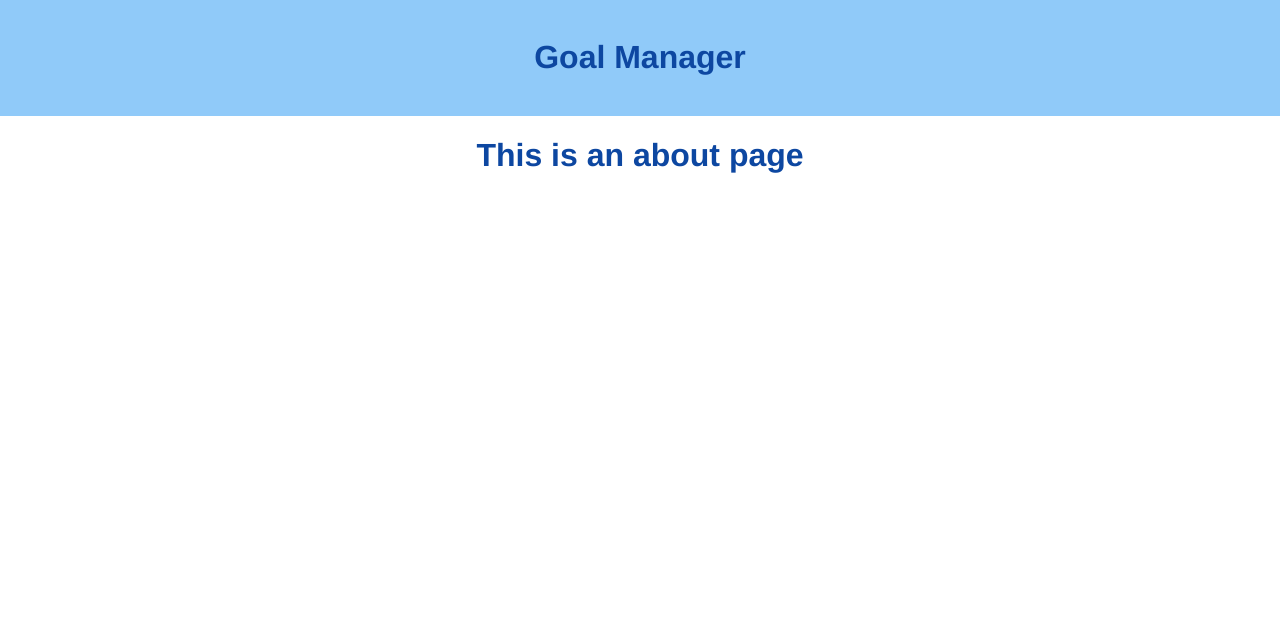
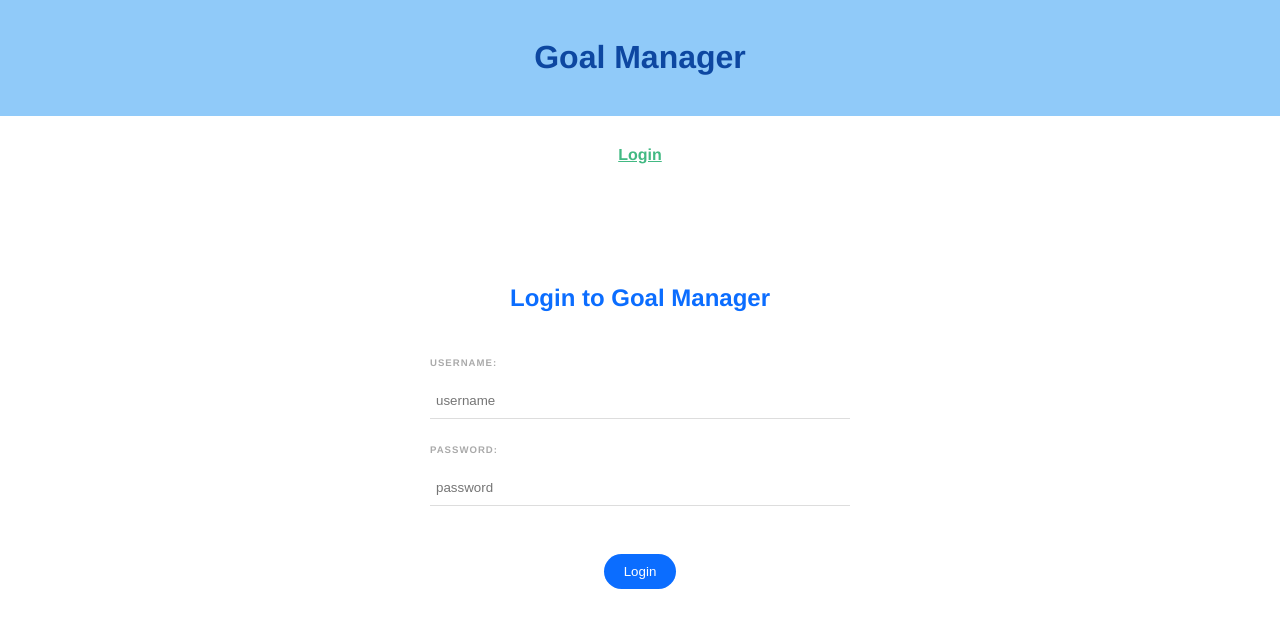
Before and after one commit to SWIRTH9092/goalmgr_frend, a Vue app: page /about in a window 1280 px wide. Shown: the top 628 px of the page. Built offline with nearby package versions, Linux system fonts and the light colour scheme.

Commit message:
add login page

```diff
--- a/src/composables/auth/AuthNavBar.vue
+++ b/src/composables/auth/AuthNavBar.vue
@@ -1,6 +1,6 @@
 <template>
     <nav>
-      <router-link :to="{ name: 'LoginForm'}">Login</router-link>
+      <router-link :to="{ name: 'LoginView'}">Login</router-link>
     </nav>
     <!-- <router-link :to="{ name: 'SignUp', params: { id: job.id}}"> -->
 </template>
--- a/src/router/index.js
+++ b/src/router/index.js
@@ -1,5 +1,6 @@
 import { createRouter, createWebHistory } from 'vue-router'
 import HomeView from '../views/HomeView.vue'
+import LoginView from '../views/auth/LoginView.vue'
 
 const routes = [
   {
@@ -9,11 +10,12 @@ const routes = [
   },
   {
     path: '/about',
-    name: 'about',
+    name: 'LoginView',
+    component: LoginView
     // route level code-splitting
     // this generates a separate chunk (about.[hash].js) for this route
     // which is lazy-loaded when the route is visited.
-    component: () => import(/* webpackChunkName: "about" */ '../views/AboutView.vue')
+    // component: () => import(/* webpackChunkName: "about" */ '../views/AboutView.vue')
   }
 ]
 
--- a/src/views/HomeView.vue
+++ b/src/views/HomeView.vue
@@ -6,7 +6,7 @@
             <img src="https://i.imgur.com/P9U0I0c.jpg" alt="arrows hitting target" >
         </div>
         <h2>Please Sign or Login</h2>
-        <!-- <router-link :to="{ name: 'LoginForm'}"><button>Login</button></router-link>        -->
+        <router-link :to="{ name: 'LoginView'}"><button>Login</button></router-link>
     </div>
   </div>
 </template>
--- /dev/null
+++ b/src/views/auth/LoginView.vue
@@ -0,0 +1,146 @@
+<template>
+    <div>
+        <AuthNavBar/>
+        <form @submit="submitLogin">
+
+        <h2>Login to Goal Manager</h2>
+
+        <label>Username:</label>
+        <input type="text"
+            v-model="u_Userid"
+            placeholder="username"
+            autocomplete="on"
+            required
+            maxlength="12"
+            >
+        <div v-if="useridError" class="error" > {{ useridError }}</div>
+
+        <label>Password:</label>
+        <input type="password"
+            v-model="u_Password"
+            autocomplete="on"
+            placeholder="password"
+            required
+            >
+        <div v-if="passwordError" class="error" > {{ passwordError }}</div>
+
+        <br>
+        <div class="error" > {{ loginError }}</div>
+
+        <div class="submit">
+            <button>Login</button>
+        </div>
+    </form>
+    </div>
+
+</template>
+<script>
+//
+
+import AuthNavBar from "@/composables/auth/AuthNavBar.vue";
+// import router from "@/router";
+import axios from "axios";
+export default {
+    name: "LoginView",
+    data() {
+        return {
+            isLoggedIn: false,
+            u_Userid: "",
+            u_Password: "",
+            useridError: "",
+            passwordError: "",
+            loginError: ""
+        };
+    },
+    setup() {
+    },
+    mounted() {
+        console.log("local storage value", localStorage.getItem("isLoggedIn"));
+    },
+    methods: {
+        async submitLogin(e) {
+            e.preventDefault();
+            //validate userid
+            this.useridError = this.u_Userid.length > 7 ?
+                "" : "userid must be at least 8 characters long";
+            // validate password
+            this.passwordError = this.u_Password.length > 7 ?
+                "" : "password must be at least 8 characters long";
+            // if no error
+            if (!this.useridError) {
+                if (!this.passwordError) {
+                    await axios
+                        .post("https://sw-goalmgr-bkend.onrender.com/auth/login", {
+                        u_Userid: this.u_Userid,
+                        u_Password: this.u_Password
+                    })
+                        .then((response) => {
+                        console.log(response);
+                        this.isLoggedIn = true;
+                        localStorage.setItem("isLoggedIn", "true");
+                        // router.push({ name: "GoalIndexView" });
+                    })
+                        .catch((error) => {
+                        console.log(error);
+                        this.isLoggedIn = false;
+                        localStorage.setItem("isLoggedIn", "false");
+                        this.loginError = "login Unsuccessful";
+                    });
+                }
+            }
+        }
+    },
+    components: { AuthNavBar }
+}
+</script>
+<style>
+  h2 {
+    text-align:center;
+    color: #0b6dff;
+
+}
+form {
+    max-width: 420px;
+    margin: 30px auto;
+    background: white;
+    text-align: left;
+    padding: 40px;
+    border-radius: 10px;
+  }
+  label {
+    color: #aaa;
+    display: inline-block;
+    margin: 25px 0 15px;
+    font-size: 0.6em;
+    text-transform: uppercase;
+    letter-spacing: 1px;
+    font-weight: bold;
+  }
+  input {
+    display: block;
+    padding: 10px 6px;
+    width: 100%;
+    box-sizing: border-box;
+    border: none;
+    border-bottom: 1px solid #ddd;
+    color: #555;
+  }
+
+  button {
+    background: #0b6dff;
+    border: 0;
+    padding: 10px 20px;
+    margin-top: 20px;
+    color: white;
+    border-radius: 20px;
+  }
+  .submit {
+    text-align: center;
+  }
+  .error {
+    color: #ff0062;
+    margin-top: 10px;
+    font-size: 0.8em;
+    font-weight: bold;
+  }
+</style>
```
